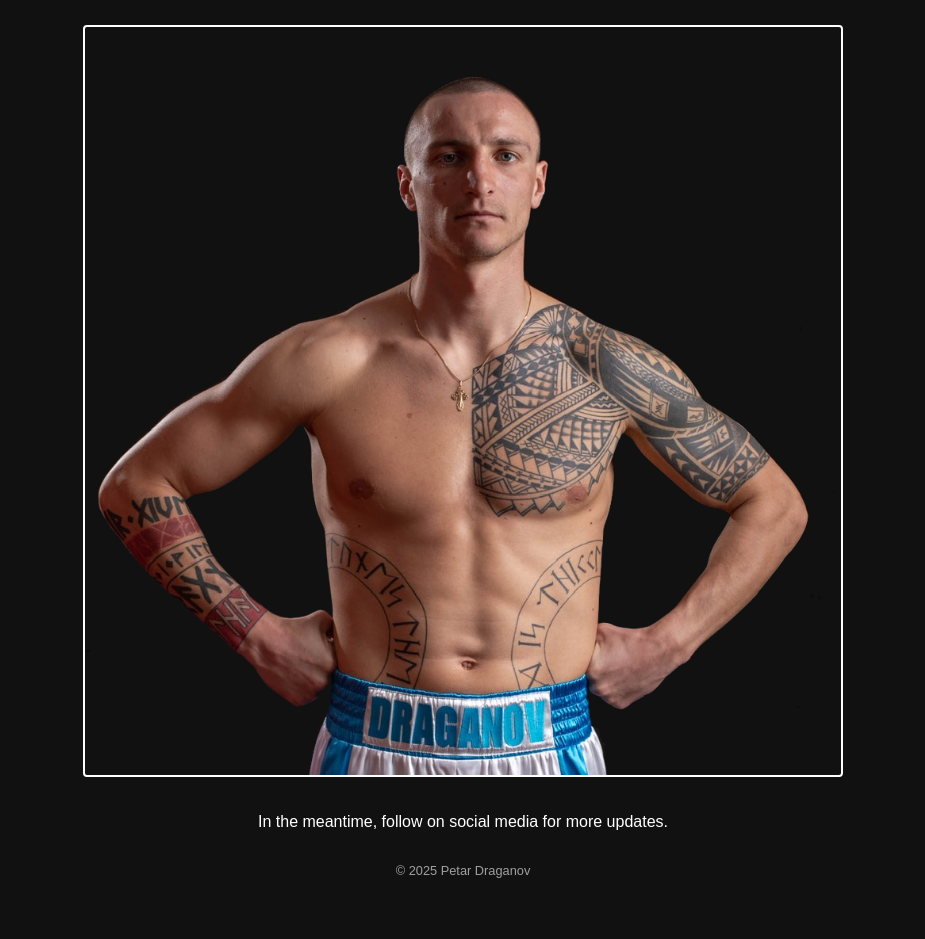
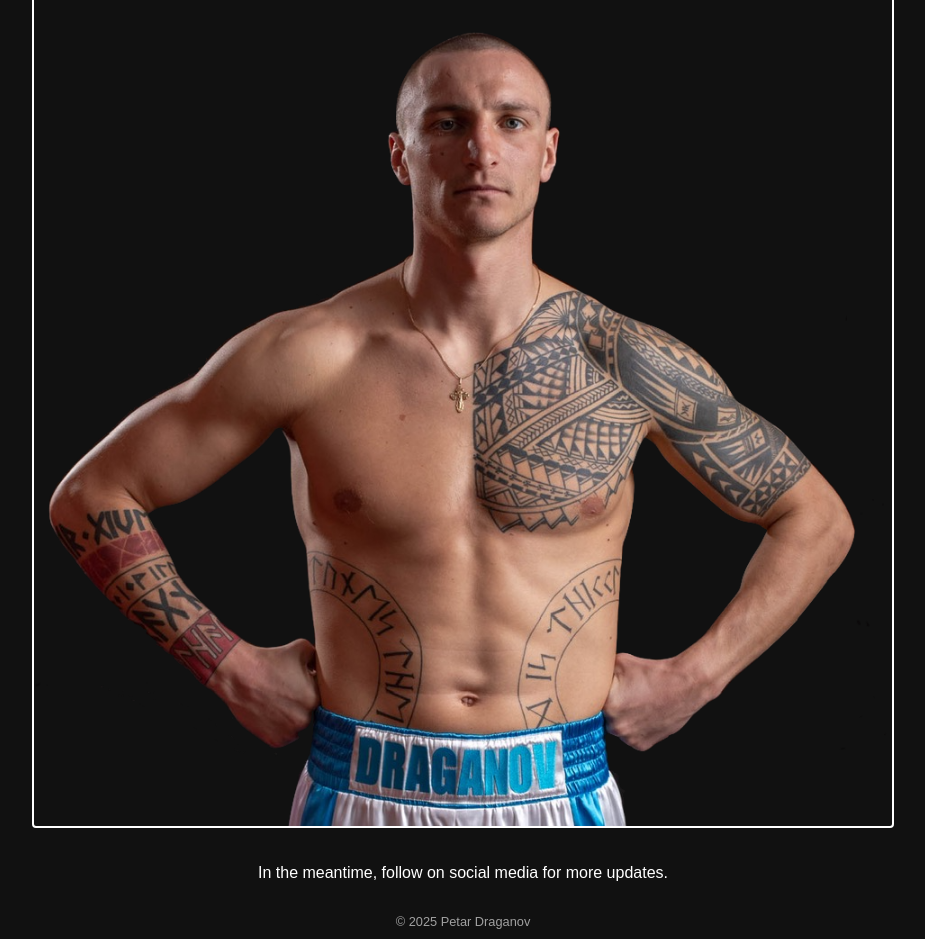
Before and after one commit to pdraganov126/petardraganov, a plain HTML site: page index.html in a window 1280 px wide. Shown: the whole page, without its empty margins (177-1102 px from the left). Before the commit the page ends 898 px from the top, so only its background shows below. Drawn offline with Linux system fonts and the light colour scheme.

Commit message:
Update index.html

```diff
--- a/index.html
+++ b/index.html
@@ -25,9 +25,9 @@
     }
 
     .container {
-      max-width: 800px;
+      max-width: 1000px;
       margin: 0 auto;
-      padding: 20px;
+      padding: 10px;
     }
 
     h1 {
@@ -47,7 +47,7 @@
     }
 
     .image-wrapper img {
-      max-width: 100%;
+      max-width: 90%;
       height: auto;
       border: 2px solid #fff;
       border-radius: 4px;
```
